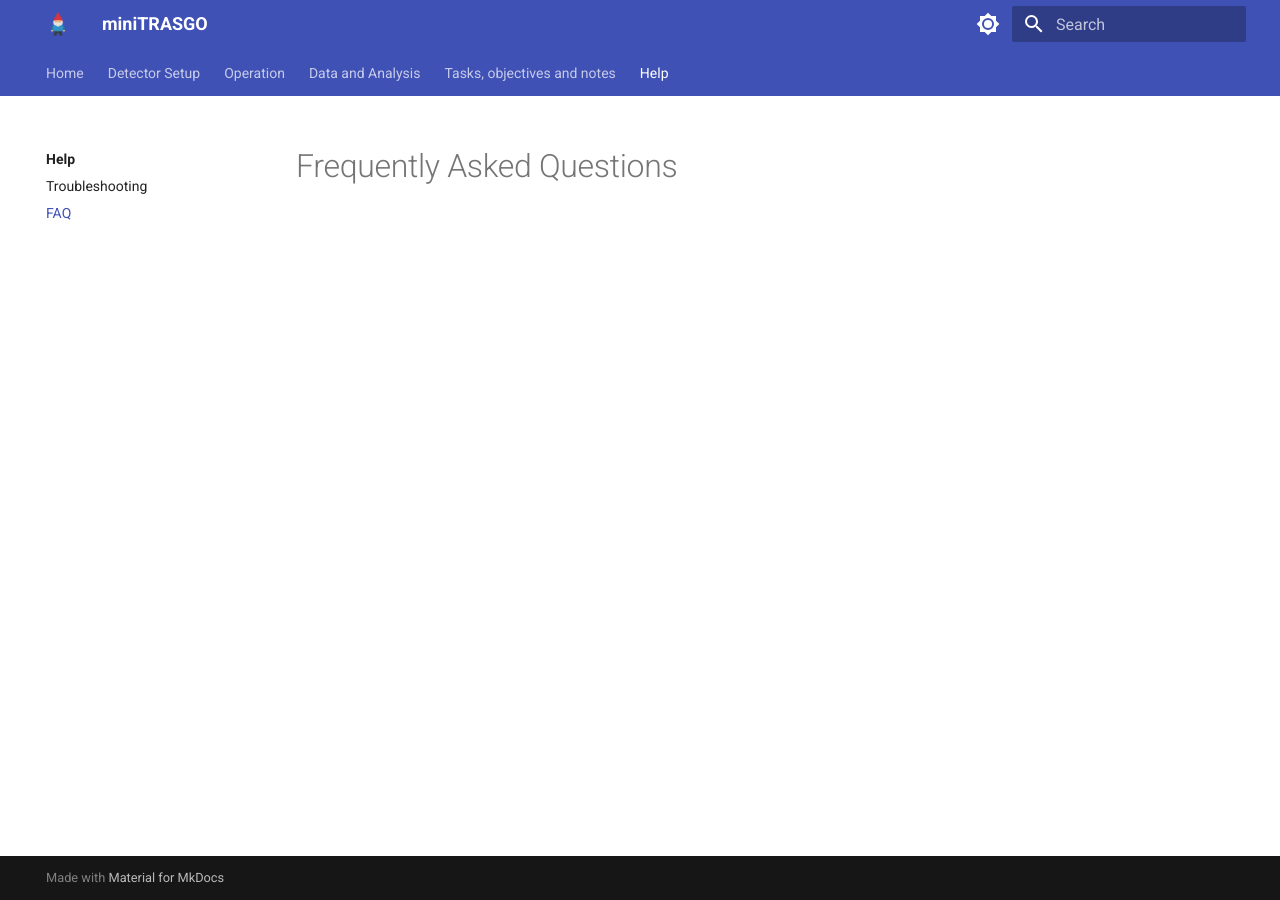
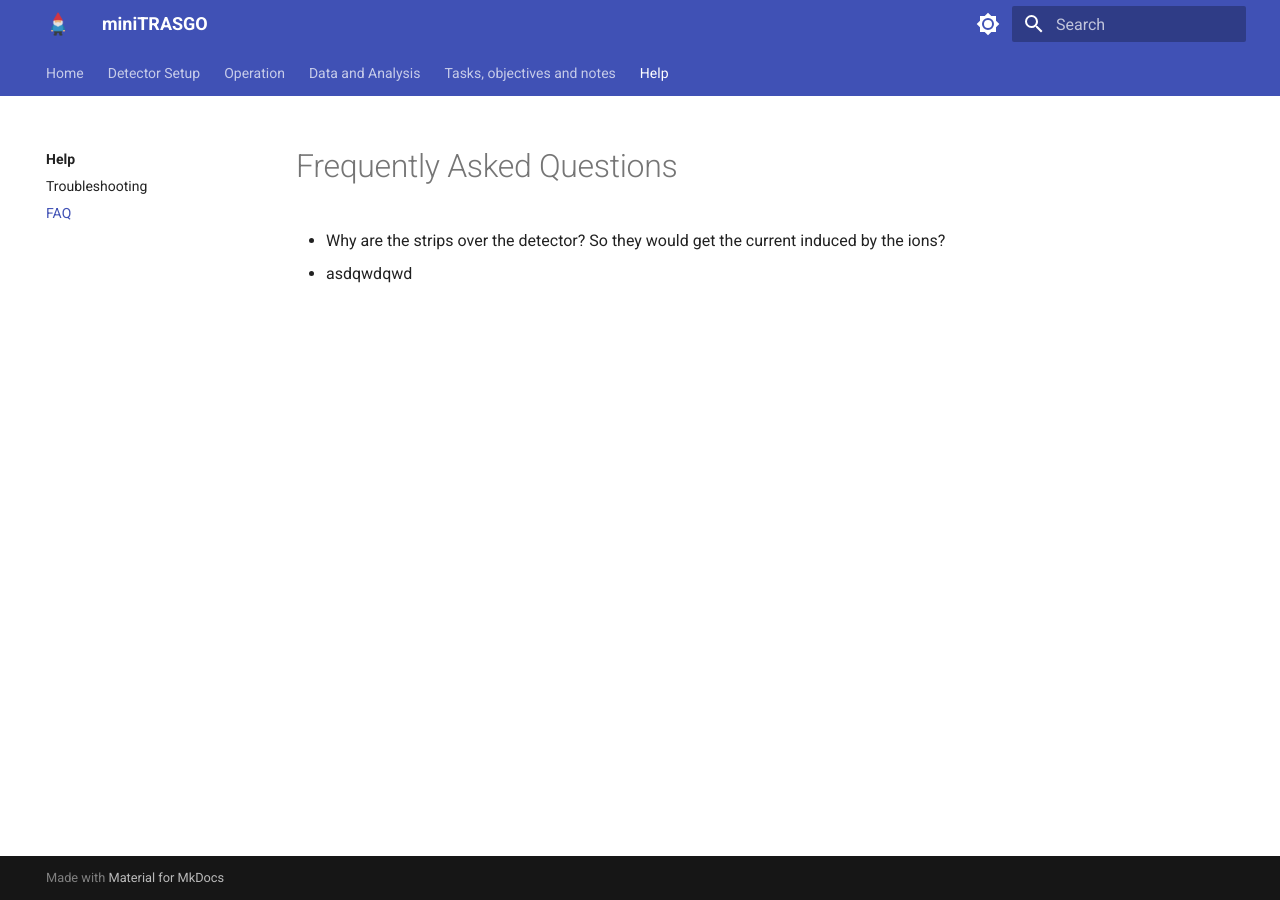
Before and after one commit to cayesoneira/miniTRASGO-documentation, an MkDocs documentation site: the page built from docs/help/frequent.md, in a window 1280 px wide. Built offline with MkDocs 1.6.1 and Material for MkDocs 9.7.7, drawn with Linux system fonts in a browser that asks for light colours.

Commit message:
Update frequent.md

```diff
--- a/docs/help/frequent.md
+++ b/docs/help/frequent.md
@@ -1 +1,3 @@
 # Frequently Asked Questions
+- Why are the strips over the detector? So they would get the current induced by the ions?
+  - asdqwdqwd
```
